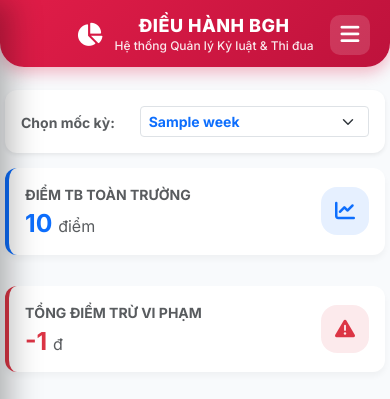
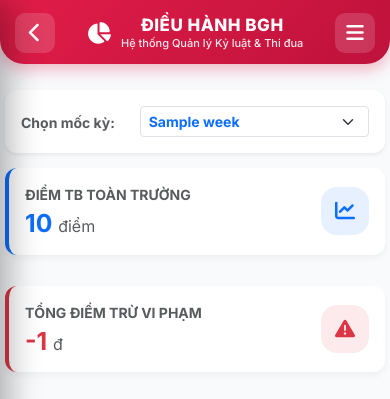
Before and after one commit to hoctaponlineth-design/thidua_thptthanhhoa, a Flask app: template templates/bgh_dashboard.html in a window 390 px wide. Shown: the top 399 px of the page. Run offline with Flask 3, Linux system fonts and the light colour scheme; the template is opened without the code that fills it: most values are stand-ins (such as "Sample title", 1, 10 or a date in 2020).

Commit message:
Add files via upload

```diff
--- a/templates/bgh_dashboard.html
+++ b/templates/bgh_dashboard.html
@@ -50,17 +50,27 @@
         .mobile-red-banner {
             background: linear-gradient(135deg, #e11d48, #be123c);
             color: white; border-radius: 0 0 24px 24px;
-            padding: 12px 20px; padding-top: max(15px, env(safe-area-inset-top));
+            padding: 12px 15px; padding-top: max(15px, env(safe-area-inset-top));
             box-shadow: 0 6px 15px rgba(225, 29, 72, 0.3);
             display: none; flex-direction: row; align-items: center; justify-content: center;
             width: 100%; position: relative;
         }
-        .mobile-red-banner .banner-title-wrapper { display: flex; align-items: center; gap: 12px; }
+        .mobile-red-banner .banner-title-wrapper { display: flex; align-items: center; gap: 10px; }
         .mobile-red-banner .banner-title-wrapper div { text-align: center; }
-        .mobile-red-banner h2 { font-size: 18px; font-weight: 800; margin: 0; letter-spacing: 0.5px; }
-        .mobile-red-banner p { font-size: 12px; font-weight: 500; margin: 0; opacity: 0.9; }
+        .mobile-red-banner h2 { font-size: 17px; font-weight: 800; margin: 0; letter-spacing: 0.5px; }
+        .mobile-red-banner p { font-size: 11px; font-weight: 500; margin: 0; opacity: 0.9; }
+
+        /* NÚT QUAY LẠI CHUẨN NATIVE APP */
+        .mobile-red-banner .btn-back {
+            position: absolute; left: 15px; color: white; background: rgba(255,255,255,0.15);
+            border: none; border-radius: 10px; width: 40px; height: 40px; display: flex; align-items: center; justify-content: center; text-decoration: none;
+            transition: background 0.2s;
+        }
+        .mobile-red-banner .btn-back:active { background: rgba(255,255,255,0.3); }
+
+        /* NÚT MENU */
         .mobile-red-banner .btn-menu {
-            position: absolute; right: 20px; color: white; background: rgba(255,255,255,0.15);
+            position: absolute; right: 15px; color: white; background: rgba(255,255,255,0.15);
             border: none; border-radius: 10px; width: 40px; height: 40px; display: flex; align-items: center; justify-content: center;
         }
 
@@ -70,7 +80,7 @@
         .table-responsive-scroll {
             max-height: 60vh;
             overflow-y: auto;
-            overflow-x: auto; /* Bật vuốt ngang nếu cột quá nhiều */
+            overflow-x: auto;
         }
         .table-modern-sticky { border-collapse: separate; border-spacing: 0; width: 100%; }
         .table-modern-sticky thead th {
@@ -78,7 +88,7 @@
             background-color: #f8fafc;
             box-shadow: 0 1px 0px #dee2e6;
             border-bottom: none !important;
-            white-space: nowrap; /* Ép tiêu đề nằm trên 1 dòng */
+            white-space: nowrap;
         }
 
         /* =========================================
@@ -111,21 +121,16 @@
             }
         }
 
-        /* =========================================
-           [BẢN VÁ LỖI]: ÉP TRÀN VIỀN BẢNG TRÊN ĐIỆN THOẠI
-           ========================================= */
         @media (max-width: 768px) {
             .bottom-nav { display: flex; }
             .main-content {
-                padding-left: 5px !important; /* Xóa lề trắng bên trái */
-                padding-right: 5px !important; /* Xóa lề trắng bên phải */
+                padding-left: 5px !important;
+                padding-right: 5px !important;
                 padding-bottom: 85px !important;
             }
             .card { border-radius: 12px !important; margin-bottom: 15px !important;}
-            /* Thu hẹp lề bên trong của Card để nhường diện tích cho Bảng */
             .card-body { padding: 12px 5px !important; }
             .card-header { padding: 12px 10px !important; }
-            /* Thu nhỏ chữ và lề của bảng */
             .table-modern-sticky th, .table-modern-sticky td {
                 padding: 10px 8px !important;
                 font-size: 13px !important;
@@ -140,7 +145,6 @@
             @page { size: A4 portrait; margin: 15mm; }
             body { background: #fff !important; color: #000 !important; font-family: "Times New Roman", Times, serif !important; }
 
-            /* Giấu toàn bộ thành phần không cần thiết */
             .no-print, #desktopSidebar, .bottom-nav, .mobile-sticky-wrapper, .kpi-card, .ai-report-card, .warning-section, .d-none.d-lg-flex { display: none !important; }
 
             .main-content { margin: 0 !important; padding: 0 !important; width: 100% !important; }
@@ -150,7 +154,6 @@
 
             .print-only { display: block !important; }
 
-            /* Chuyển bảng về đen trắng, gỡ bỏ thanh cuộn */
             .table-responsive-scroll { max-height: none !important; overflow: visible !important; }
             .table { border-collapse: collapse !important; width: 100% !important; margin-bottom: 20px !important; }
             .table th, .table td { border: 1px solid #000 !important; padding: 6px !important; color: #000 !important; font-size: 13pt !important;}
@@ -175,24 +178,36 @@
         <!-- HEADER MOBILE (APP BANNER) -->
         <div class="mobile-sticky-wrapper no-print">
             <div class="mobile-red-banner">
+                <!-- NÚT QUAY LẠI CHUẨN APP ĐIỆN THOẠI -->
+                <a href="/dashboard" class="btn-back">
+                    <i class="fa-solid fa-chevron-left fs-5"></i>
+                </a>
+
                 <div class="banner-title-wrapper">
-                    <i class="fa-solid fa-chart-pie fs-3"></i>
+                    <i class="fa-solid fa-chart-pie fs-4"></i>
                     <div>
                         <h2>ĐIỀU HÀNH BGH</h2>
                         <p>Hệ thống Quản lý Kỷ luật & Thi đua</p>
                     </div>
                 </div>
+
                 <button class="btn-menu" onclick="document.getElementById('desktopSidebar').classList.toggle('show')">
-                    <i class="fa-solid fa-bars fs-4"></i>
+                    <i class="fa-solid fa-bars fs-5"></i>
                 </button>
             </div>
         </div>
 
-        <!-- TIÊU ĐỀ TRANG (DESKTOP) -->
+        <!-- TIÊU ĐỀ TRANG VÀ NÚT QUAY LẠI (DESKTOP) -->
         <div class="d-flex justify-content-between align-items-center mb-4 bg-white p-4 rounded-4 shadow-sm border-start border-5 border-primary d-none d-lg-flex no-print">
-            <div>
-                <h3 class="fw-bold text-primary m-0"><i class="fa-solid fa-building-columns me-2"></i> Trung Tâm Điều Hành Ban Giám Hiệu</h3>
-                <p class="text-muted small m-0 mt-1">Bức tranh tổng thể nề nếp, thi đua và trợ lý AI phân tích dữ liệu toàn trường.</p>
+            <div class="d-flex align-items-center gap-3">
+                <!-- NÚT QUAY LẠI MÁY TÍNH -->
+                <a href="/dashboard" class="btn btn-light shadow-sm d-flex align-items-center justify-content-center" style="width: 45px; height: 45px; border-radius: 12px; color: #64748b; text-decoration: none;" title="Quay lại Trang chủ">
+                    <i class="fa-solid fa-arrow-left fs-5"></i>
+                </a>
+                <div>
+                    <h3 class="fw-bold text-primary m-0"><i class="fa-solid fa-building-columns me-2"></i> Trung Tâm Điều Hành Ban Giám Hiệu</h3>
+                    <p class="text-muted small m-0 mt-1">Bức tranh tổng thể nề nếp, thi đua và trợ lý AI phân tích dữ liệu toàn trường.</p>
+                </div>
             </div>
             <!-- BỘ CHỌN TUẦN -->
             <form method="GET" action="/bgh/dashboard" class="d-flex align-items-center gap-2">
@@ -205,7 +220,7 @@
             </form>
         </div>
 
-        <!-- BỘ CHỌN TUẦN (MOBILE) -->
+        <!-- BỘ CHỌN TUẦN VÀ NÚT QUAY LẠI (MOBILE) ĐÃ LÀM GỌN -->
         <div class="card border-0 shadow-sm p-3 mb-3 d-lg-none no-print">
             <form method="GET" action="/bgh/dashboard" class="row g-2 align-items-center">
                 <div class="col-4"><label class="fw-bold small text-muted">Chọn mốc kỳ:</label></div>
@@ -360,7 +375,6 @@
                                 <span class="badge bg-light text-primary">Sĩ số nhóm: {{ classes|length }} lớp</span>
                             </div>
 
-                            <!-- ĐÃ SỬA LẠI CSS RESPONSIVE CHO KHU VỰC NÀY -->
                             <div class="table-responsive-scroll border rounded-bottom">
                                 <table class="table table-hover align-middle m-0 text-center table-modern-sticky">
                                     <thead class="small">
```
